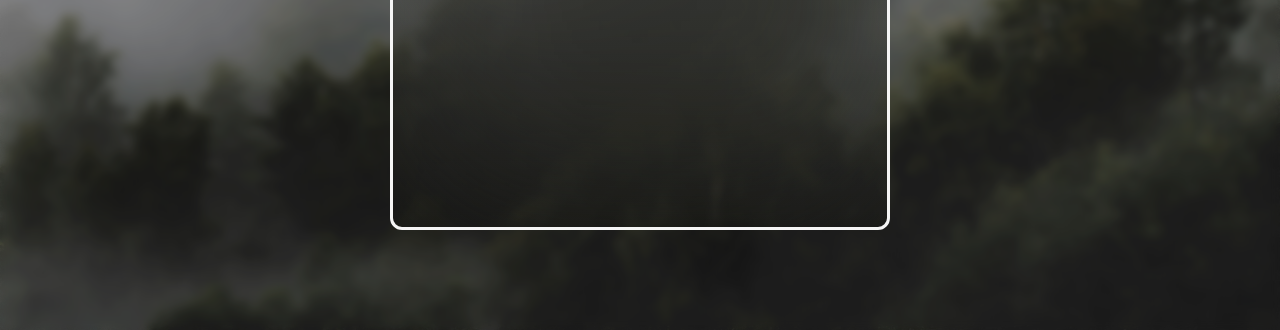
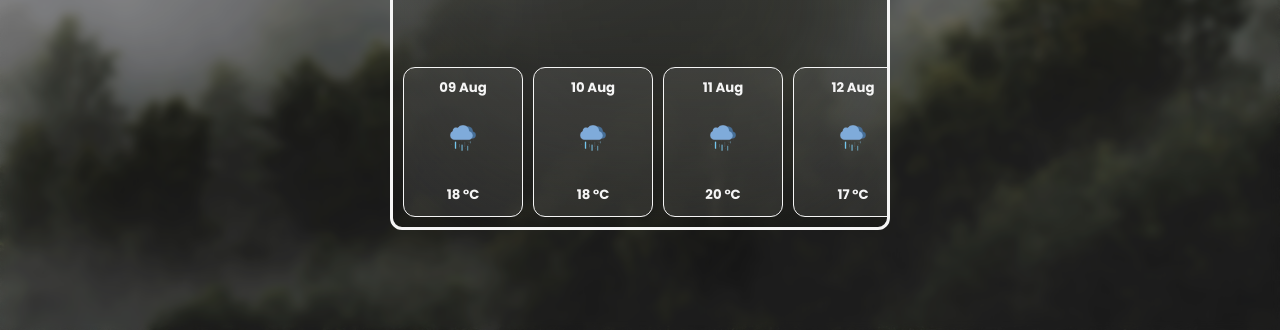
Before and after one commit to havindu05/Weather_API, a plain HTML site: page index.html in a window 1280 px wide. Shown: the part 470-800 px from the top of the page. Drawn offline with nearby package versions, Linux system fonts and the light colour scheme; a web font is replaced by a local one.

Commit message:
Added 7 boxes for the weather for the next seven days

```diff
--- a/index.html
+++ b/index.html
@@ -68,12 +68,46 @@
             </div>
 
 
+            <div class="forecastItemsPack">
+
+                <div class="forecastItem">
+                    <h5 class="forcastDate">09 Aug</h5>
+                    <img src="assest/images/Unknown-23_copy-removebg-preview.png" alt="pic">
+                    <h5 class="forcastTemp"> 18 °C</h5>
+                </div>
+                <div class="forecastItem">
+                    <h5 class="forcastDate">10 Aug</h5>
+                    <img src="assest/images/Unknown-23_copy-removebg-preview.png" alt="pic">
+                    <h5 class="forcastTemp"> 18 °C</h5>
+                </div>
+                <div class="forecastItem">
+                    <h5 class="forcastDate">11 Aug</h5>
+                    <img src="assest/images/Unknown-23_copy-removebg-preview.png" alt="pic">
+                    <h5 class="forcastTemp"> 20 °C</h5>
+                </div>
+                <div class="forecastItem">
+                    <h5 class="forcastDate">12 Aug</h5>
+                    <img src="assest/images/Unknown-23_copy-removebg-preview.png" alt="pic">
+                    <h5 class="forcastTemp"> 17 °C</h5>
+                </div>
+                <div class="forecastItem">
+                    <h5 class="forcastDate">13 Aug</h5>
+                    <img src="assest/images/Unknown-23_copy-removebg-preview.png" alt="pic">
+                    <h5 class="forcastTemp"> 19 °C</h5>
+                </div>
+                <div class="forecastItem">
+                    <h5 class="forcastDate">14 Aug</h5>
+                    <img src="assest/images/Unknown-23_copy-removebg-preview.png" alt="pic">
+                    <h5 class="forcastTemp"> 18 °C</h5>
+                </div>
+                <div class="forecastItem">
+                    <h5 class="forcastDate">15 Aug</h5>
+                    <img src="assest/images/Unknown-23_copy-removebg-preview.png" alt="pic">
+                    <h5 class="forcastTemp"> 20 °C</h5>
+                </div>
+            </div>
         </section>
     </div>
-
-
-
-
 </body>
 
 </html>
--- a/style.css
+++ b/style.css
@@ -127,7 +127,9 @@ body::before {
     right: 5%;
     font-size: 25px;
 }
-
+.humibox{
+    display: flexbox;
+}
 .humiIcon {
     position: absolute;
     top: 50%;
@@ -141,7 +143,7 @@ body::before {
     height: auto;
 }
 
-.humiText1{
+.humiText1 {
     position: absolute;
     top: 52%;
     left: 17%;
@@ -150,7 +152,7 @@ body::before {
     opacity: 90%;
 }
 
-.humiText2{
+.humiText2 {
     position: absolute;
     top: 55%;
     left: 17%;
@@ -160,7 +162,7 @@ body::before {
 .windIcon {
     position: absolute;
     top: 50%;
-    right:32%;
+    right: 32%;
 }
 
 .windIcon .material-symbols-outlined {
@@ -170,7 +172,7 @@ body::before {
     height: auto;
 }
 
-.windText1{
+.windText1 {
     position: absolute;
     top: 51%;
     right: 8%;
@@ -179,9 +181,43 @@ body::before {
     opacity: 90%;
 }
 
-.windText2{
+.windText2 {
     position: absolute;
     top: 55%;
     right: 14%;
     font-size: 20px;
 }
+
+.forecastItemsPack {
+    display: flex;
+    flex-wrap: nowrap;
+    overflow-x: auto;
+    gap: 10px;
+    padding: 10px;
+    position: absolute;
+    bottom: 0;
+    left: 0;
+    right: 0;
+    scrollbar-width: none;
+}
+
+.forecastItem {
+    border: 1px solid;
+    background: rgba(225, 225, 225, 0.1);
+    min-width: 120px;
+    min-height: 150px;
+    text-align: center;
+    flex-shrink: 0;
+    font-size: 16px;
+    padding: 10px;
+    border-radius: 12px;
+}
+
+.forecastItem:hover{
+    transition: all;
+}
+
+.forecastItem img {
+    width: 80px;
+    height: 80px;
+}
```
Also changed, not shown: assest/images/Unknown-23_copy-removebg-preview.png (added).
